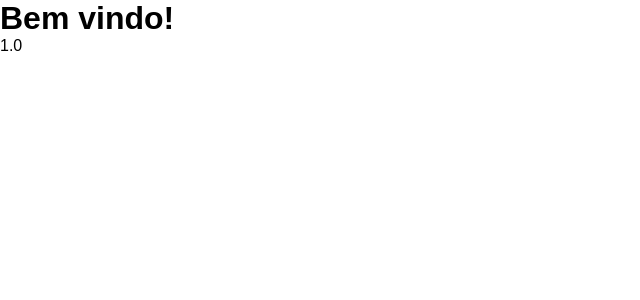
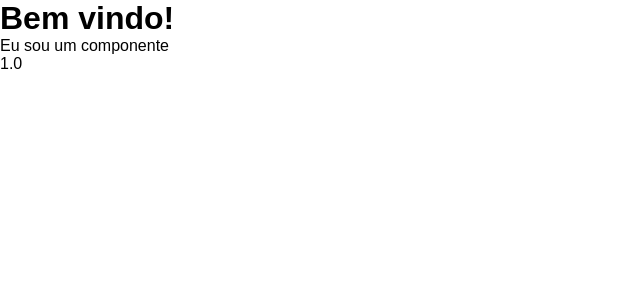
Before and after one commit to KauanCavazani/workflow-prod-ec2, a React (Vite) app: page / in a window 1280 px wide. Shown: the top 300 px of the page, without its empty margins (0-640 px from the left). Built offline with nearby package versions, Linux system fonts and the light colour scheme.

Commit message:
fix: bug

```diff
--- a/src/App.jsx
+++ b/src/App.jsx
@@ -1,11 +1,11 @@
-import component from "./components/component"
+import Componente from "./components/Componente"
 
 function App() {
 
   return (
     <>
       <h1>Bem vindo!</h1>
-      <component texto="Eu sou um componente" />
+      <Componente texto="Eu sou um componente" />
       <p>1.0</p>
     </>
   )
--- a/src/components/component.jsx
+++ b/src/components/Componente.jsx
@@ -1,4 +1,4 @@
-function component({ texto }) {
+function Componente({ texto }) {
     return (
         <>
             <p>{ texto }</p>
@@ -6,4 +6,4 @@ function component({ texto }) {
     )
 }
 
-export default component;
+export default Componente;
```
